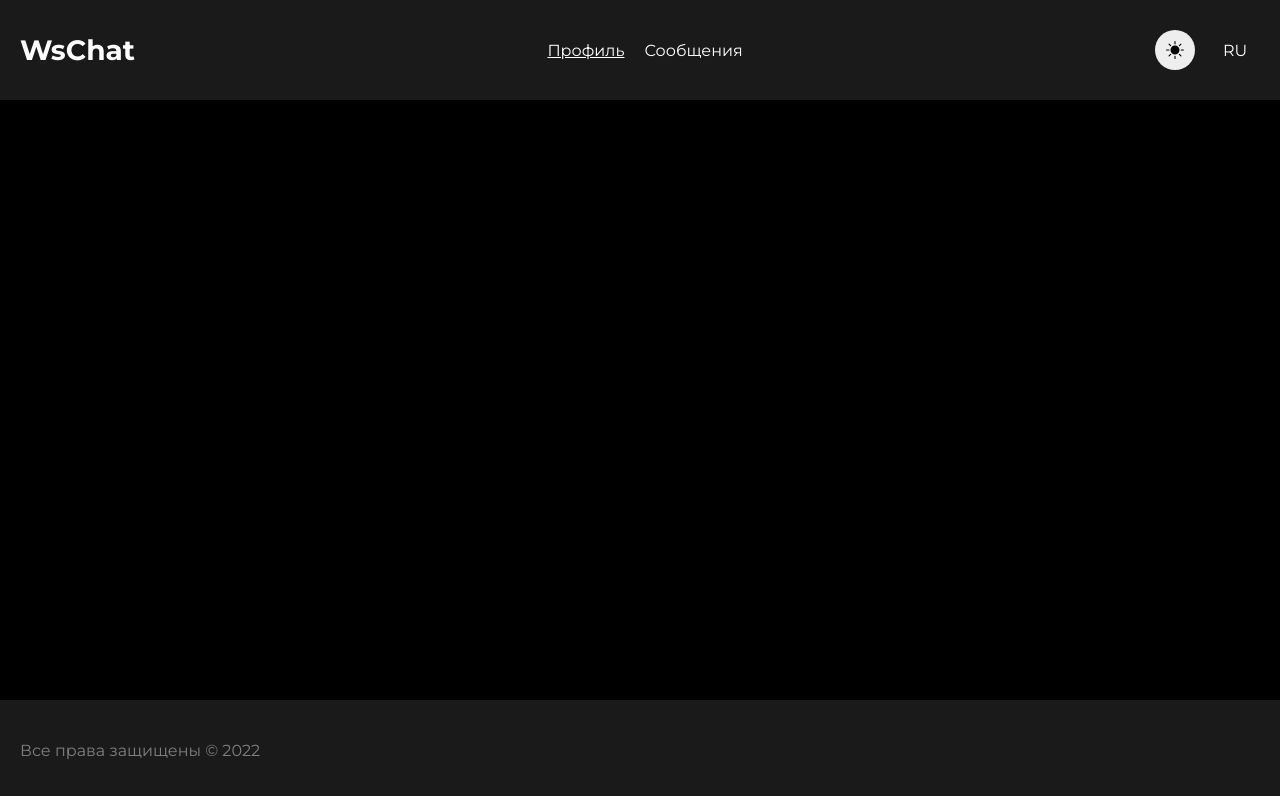
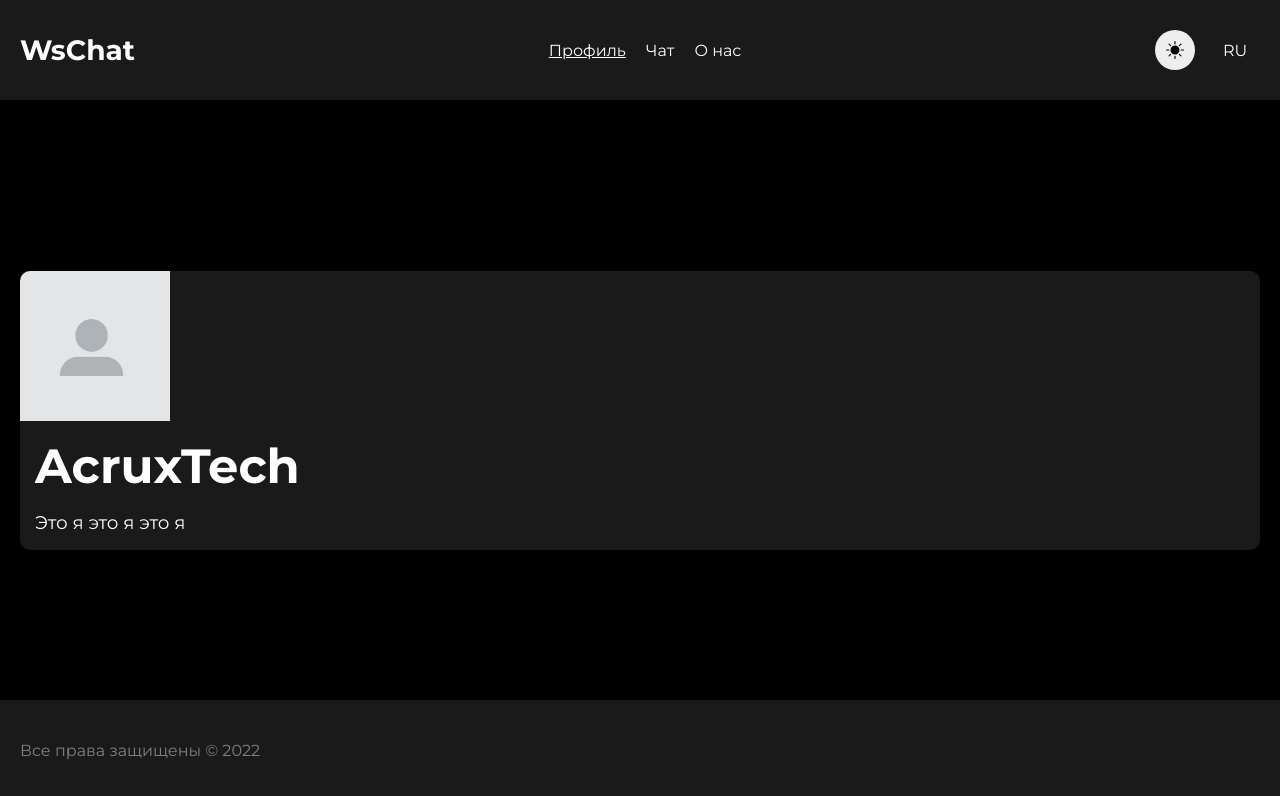
Before and after one commit to AcruxTech/ws-chat, a Next.js app: page / in a window 1280 px wide. Shown: the top 796 px of the page. Built offline with nearby package versions, Linux system fonts and the light colour scheme.

Commit message:
add profile card component

```diff
--- a/components/Header/clickable.tsx
+++ b/components/Header/clickable.tsx
@@ -13,7 +13,8 @@ export const Clickable = observer(() => {
     <>
       <NavMenu>
         <NavLink href="/" name={lang.profile} />
-        <NavLink href="/mail" name={lang.messenger} />
+        <NavLink href="/chat" name={lang.chat} />
+        <NavLink href="/about" name={lang.about} />
       </NavMenu>
       <Buttons>
         <ThemeButton onClick={store.changeTheme}>
--- /dev/null
+++ b/components/ProfileCard/index.tsx
@@ -0,0 +1,106 @@
+import { Content } from '../Content';
+import { observer } from 'mobx-react';
+import { useLang } from '../../store/lang';
+import styled from 'styled-components';
+import defaultAvatar from '../../assets/images/default-avatar.jpg';
+import { store } from '../../store';
+
+export const ProfileCard = observer(() => {
+  const member: any = undefined;
+  const lang = useLang();
+  const chats = [];
+
+  return (
+    <Wrapper>
+      <Card isDark={store.isDark}>
+        <Photo>
+          <Image src={defaultAvatar.src} alt="" />
+        </Photo>
+        <Data>
+          <Name>AcruxTech</Name>
+          <Description>Это я это я это я</Description>
+        </Data>
+      </Card>
+      <Chats>
+        {chats.map((item, index) => (
+          <div key={index}>eeee</div>
+        ))}
+      </Chats>
+    </Wrapper>
+  );
+});
+
+const Wrapper = styled(Content)`
+  margin-top: 120px;
+  width: 100vw;
+`;
+
+const Card = styled.div<{ isDark?: boolean }>`
+  display: flex;
+  flex-direction: column;
+  justify-content: space-between;
+  background-color: ${props =>
+    props.isDark
+      ? 'var(--dark-theme2-bg-color)'
+      : 'var(--light-theme2-bg-color)'};
+  color: ${props =>
+    props.isDark
+      ? 'var(--dark-theme-text-color)'
+      : 'var(--light-theme-text-color)'};
+  border-radius: 10px;
+  overflow: hidden;
+
+  @media screen and (min-width: 1380px) {
+    flex-direction: row;
+    height: 500px;
+  }
+`;
+
+const Photo = styled.div`
+  position: relative;
+  width: 100%;
+  display: flex;
+  flex-direction: column;
+  @media screen and (min-width: 1380px) {
+    width: 49%;
+  }
+`;
+
+const Image = styled.img`
+  margin: 0;
+  z-index: 1;
+  object-fit: cover;
+  width: 150px;
+  height: 150px;
+  @media screen and (min-width: 1380px) {
+    width: 250px;
+    height: 250px;
+  }
+`;
+
+const Data = styled.div`
+  width: 95%;
+  height: 100%;
+  padding: 1em 0;
+  gap: 1em;
+  display: flex;
+  flex-direction: column;
+  margin-left: 15px;
+  @media screen and (min-width: 1380px) {
+    width: 49%;
+  }
+`;
+
+const Name = styled.p`
+  font-size: 3em;
+  font-weight: 700;
+  margin: 0;
+`;
+
+const Description = styled.p`
+  font-size: calc(12px + 0.5vw);
+  margin-top: 0.5em;
+  margin: 0;
+`;
+
+const Chats = styled.div``;
--- a/pages/index.tsx
+++ b/pages/index.tsx
@@ -1,5 +1,10 @@
 import { Page } from '../components/Page';
+import { ProfileCard } from '../components/ProfileCard';
 
 export default function Home() {
-  return <Page>content</Page>;
+  return (
+    <Page>
+      <ProfileCard />
+    </Page>
+  );
 }
--- a/store/lang/en.ts
+++ b/store/lang/en.ts
@@ -1,7 +1,8 @@
 import { Lingo } from './ru';
 
 export const en: Lingo = {
-  messenger: 'Messenger',
   profile: 'Profile',
+  chat: 'Chat',
+  about: 'About us',
   footerRights: 'All rights reserved © 2022'
 };
--- a/store/lang/ru.ts
+++ b/store/lang/ru.ts
@@ -1,6 +1,7 @@
 export const ru = {
-  messenger: 'Сообщения',
   profile: 'Профиль',
+  chat: 'Чат',
+  about: 'О нас',
   footerRights: 'Все права защищены © 2022'
 };
 
--- a/styles/globals.css
+++ b/styles/globals.css
@@ -33,7 +33,7 @@ a {
   --dark-theme-bg-color: black;
   --light-theme-bg-color: white;
 
-  --dark-theme2-bg-color: #ffffff1a;
+  --dark-theme2-bg-color: #1a1a1a;
   --light-theme2-bg-color: #f5f5f5;
 
   --dark-theme-text-color: white;
```
Also changed, not shown: assets/icons/gh.svg (deleted), assets/icons/tg.svg (deleted).
